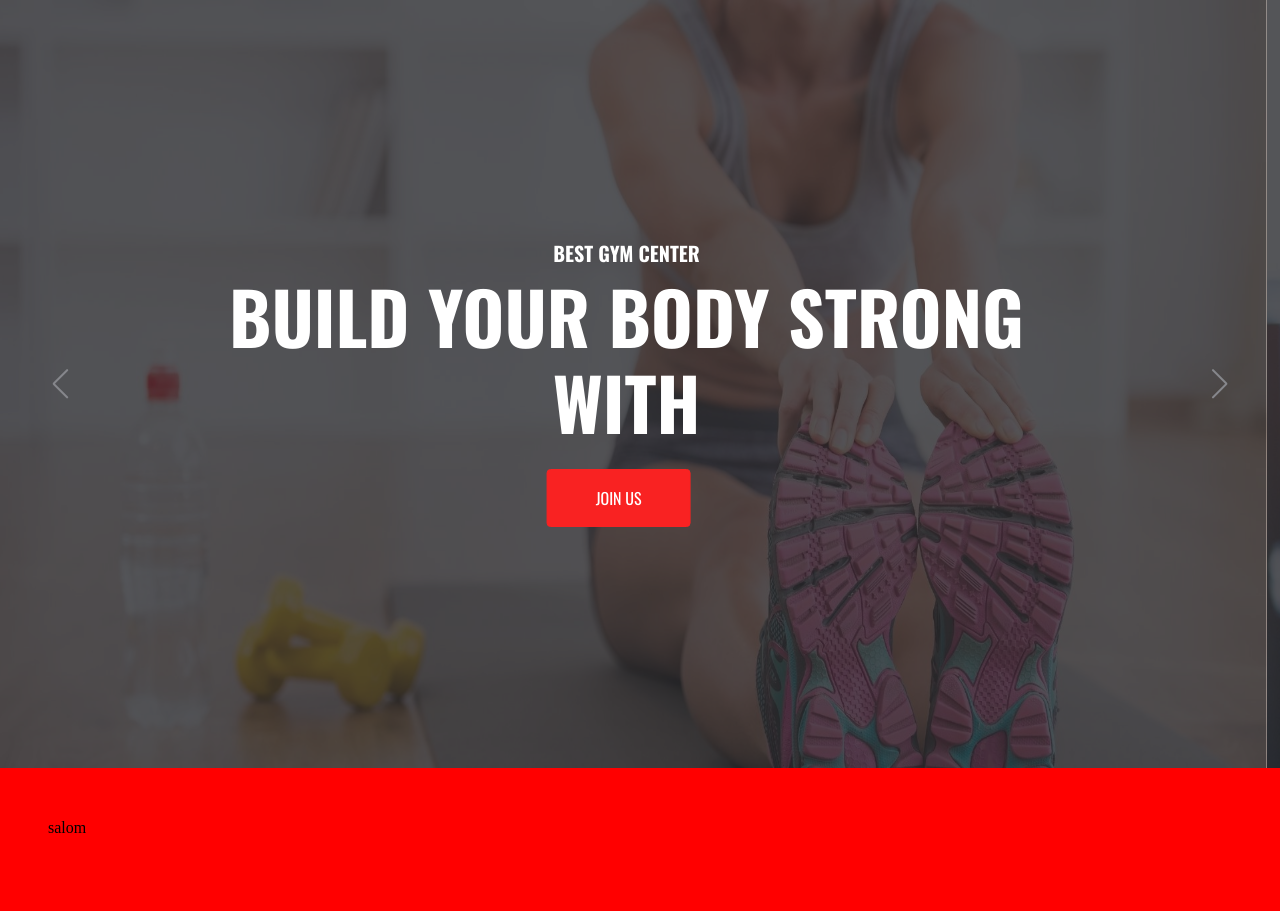
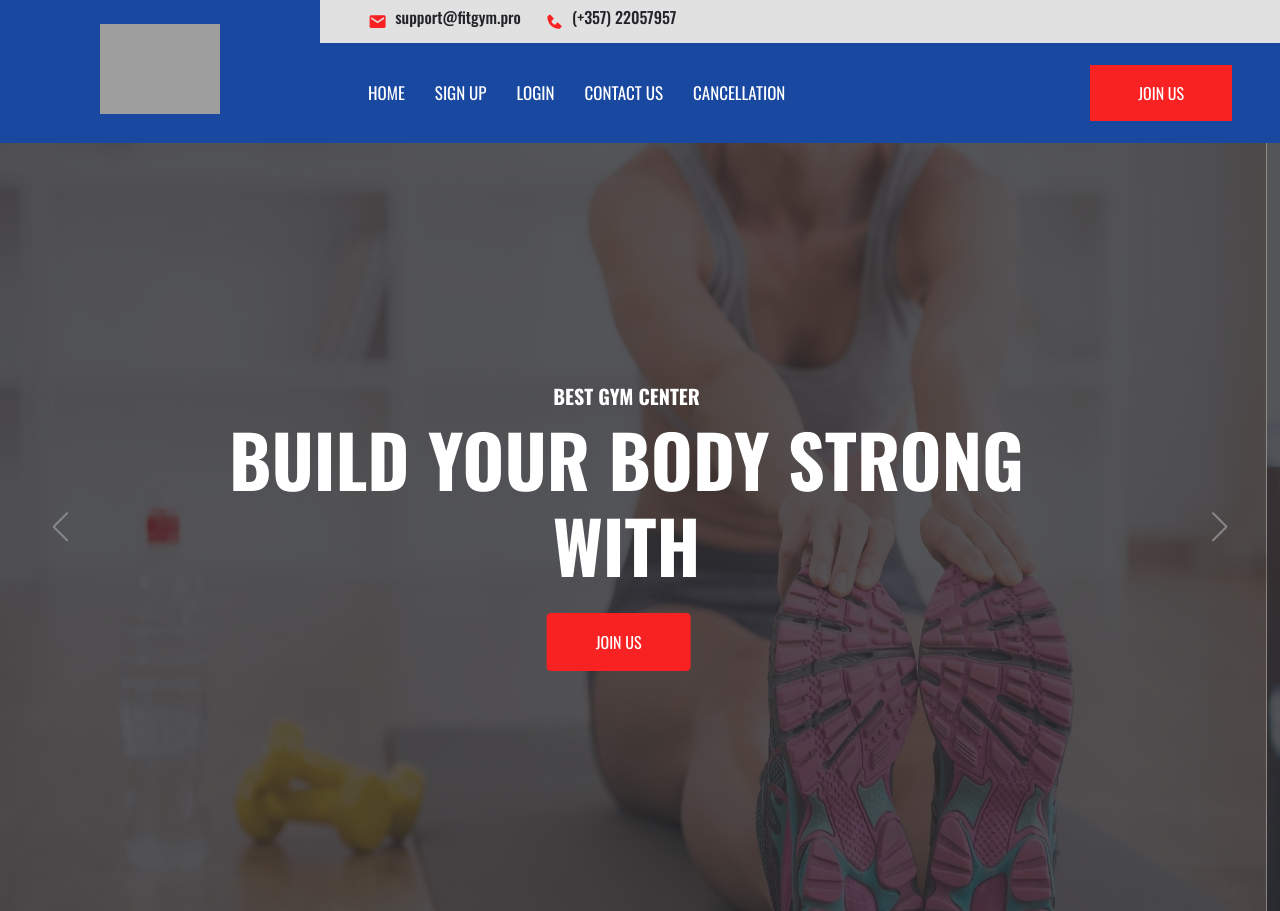
Before and after one commit to abzalbeb/fitgympro, a plain HTML site: page index.html in a window 1280 px wide. Shown: the top 911 px of the page. Drawn offline with nearby package versions, Linux system fonts and the light colour scheme; grey boxes are pictures that could not be loaded; a web font is replaced by a local one.

Commit message:
asdasd
adasd

```diff
--- a/assets/css/navbar.css
+++ b/assets/css/navbar.css
@@ -1,7 +1,6 @@
 .nav_right{
     width: 25%;
     background-color: #1848A0;
-    height: 140px;
     display: flex;
     justify-content: center;
     align-items: center;
@@ -15,7 +14,9 @@
     display: flex;
     height: 100%;
 }
-
+.nav_top{
+    background: #E1E1E1;
+}
 .nav_left i{
     color: #f92222;
     margin-right: .5rem;
--- a/index.html
+++ b/index.html
@@ -22,7 +22,12 @@
     <!-- style css -->
     <link href="https://cdn.jsdelivr.net/npm/bootstrap-icons@1.4.1/font/bootstrap-icons.css" rel="stylesheet">
     <link rel="stylesheet" href="./assets/css/style.css">
-
+    <link rel="stylesheet" href="./assets/css/navbar.css" />
+    <link rel="stylesheet" href="./assets/css/login.css" />
+    <link
+      href="https://unpkg.com/boxicons@2.1.4/css/boxicons.min.css"
+      rel="stylesheet"
+    />
 
 
     <!-- AOS animation -->
@@ -48,7 +53,58 @@
     <title>FitGym.pro</title>
 </head>
 <body>
-
+    <div class="main_navbar">
+        <div class="navbar">
+          <div class="nav_right">
+            <a href="./index.html"><img
+              src="https://fitgym.pro/storage/b02ff931-3081-4afd-81bc-1272a5ac17e3/logo.png?v=68bbf1c50c9a419bf6d8ebbb1e2a3aac8fe7ef44"
+              alt=""
+            /></a>
+          </div>
+          <div class="nav_left">
+            <div class="nav_top">
+              <div class="for_calls">
+                <div class="call_left">
+                  <i class="bx bxs-envelope"></i>
+                  <h4>support@fitgym.pro</h4>
+                </div>
+                <div class="call_righ">
+                  <i class="bx bxs-phone"></i>
+                  <h4>(+357) 22057957</h4>
+                </div>
+              </div>
+            </div>
+            <div class="nav_bottom">
+              <div class="links_cards">
+                <ul>
+                  <a href="#"><li>HOME</li></a>
+                  <a href="#"><li>SIGN UP</li></a>
+                  <a href="#"><li>LOGIN</li></a>
+                  <a href="#"><li>CONTACT US</li></a>
+                  <a href="#"><li>CANCELLATION</li></a>
+                </ul>
+              </div>
+              <a href="#"><button>JOIN US</button></a>
+            </div>
+          </div>
+        </div>
+        <div class="media_navbar">
+          <a href="./index.html"><img
+            src="https://fitgym.pro/storage/b02ff931-3081-4afd-81bc-1272a5ac17e3/logo.png?v=68bbf1c50c9a419bf6d8ebbb1e2a3aac8fe7ef44"
+            alt=""
+          /></a>
+          <i onclick="click_nav()" class="bx bx-menu"></i>
+        </div>
+        <div class="click_nav">
+          <ul>
+            <a href="#"><li>HOME</li></a>
+            <a href="#"><li>SIGN UP</li></a>
+            <a href="#"><li>LOGIN</li></a>
+            <a href="#"><li>CONTACT US</li></a>
+            <a href="#"><li>CANCELLATION</li></a>
+          </ul>
+        </div>
+      </div>
     <div class="container-main">
         <div class="swiper mySwiper">
             <div class="swiper-wrapper">
@@ -78,7 +134,7 @@
           </div>
     </div>
     <div class="container-fluid">
-        <p>salom</p>
+
     </div>
 
 
@@ -103,5 +159,6 @@ document.addEventListener('DOMContentLoaded', () => {
 });
 
   </script>
+  <script src="./assets/js/navbar.js"></script>
 </body>
 </html>
```
